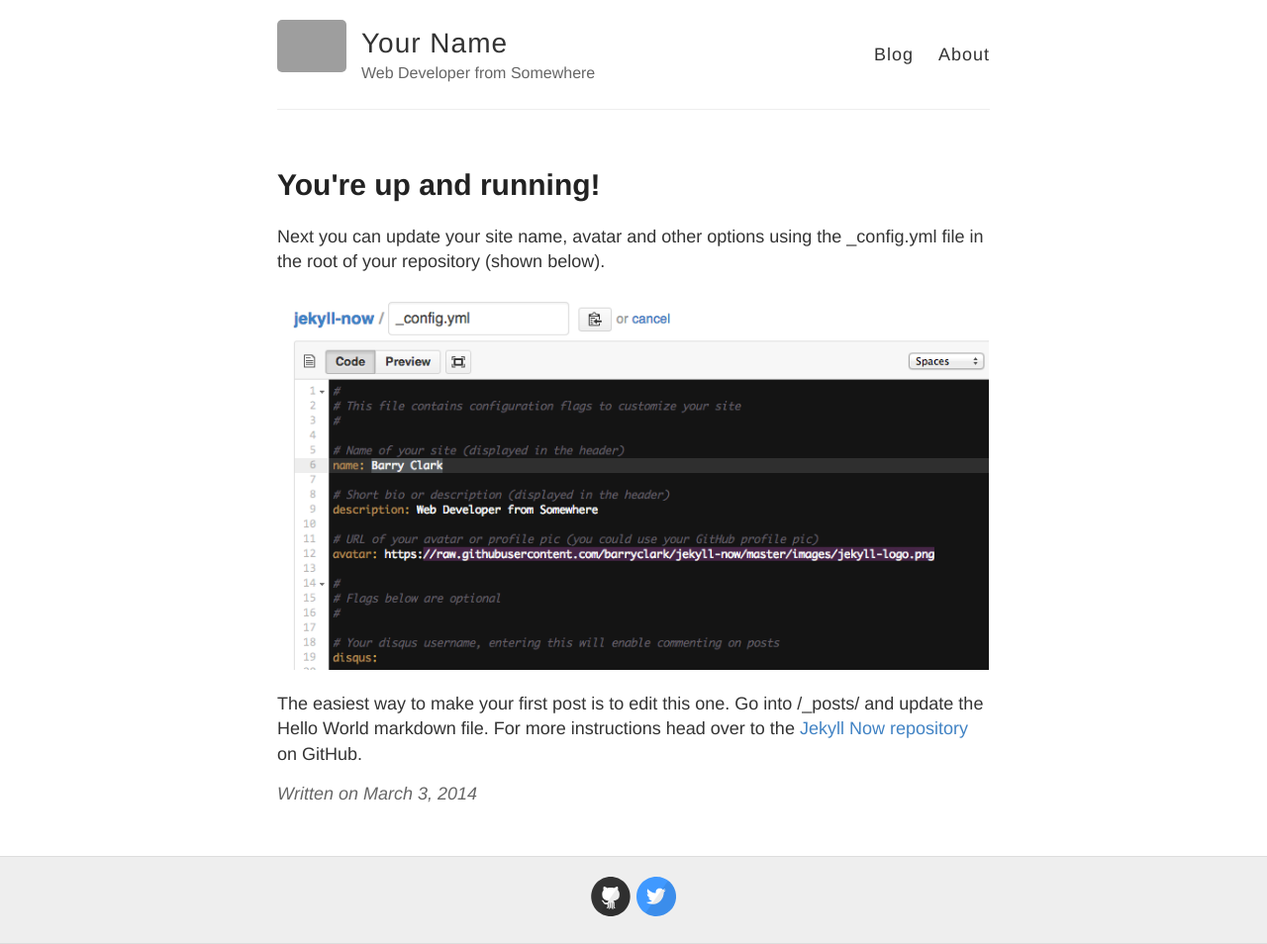
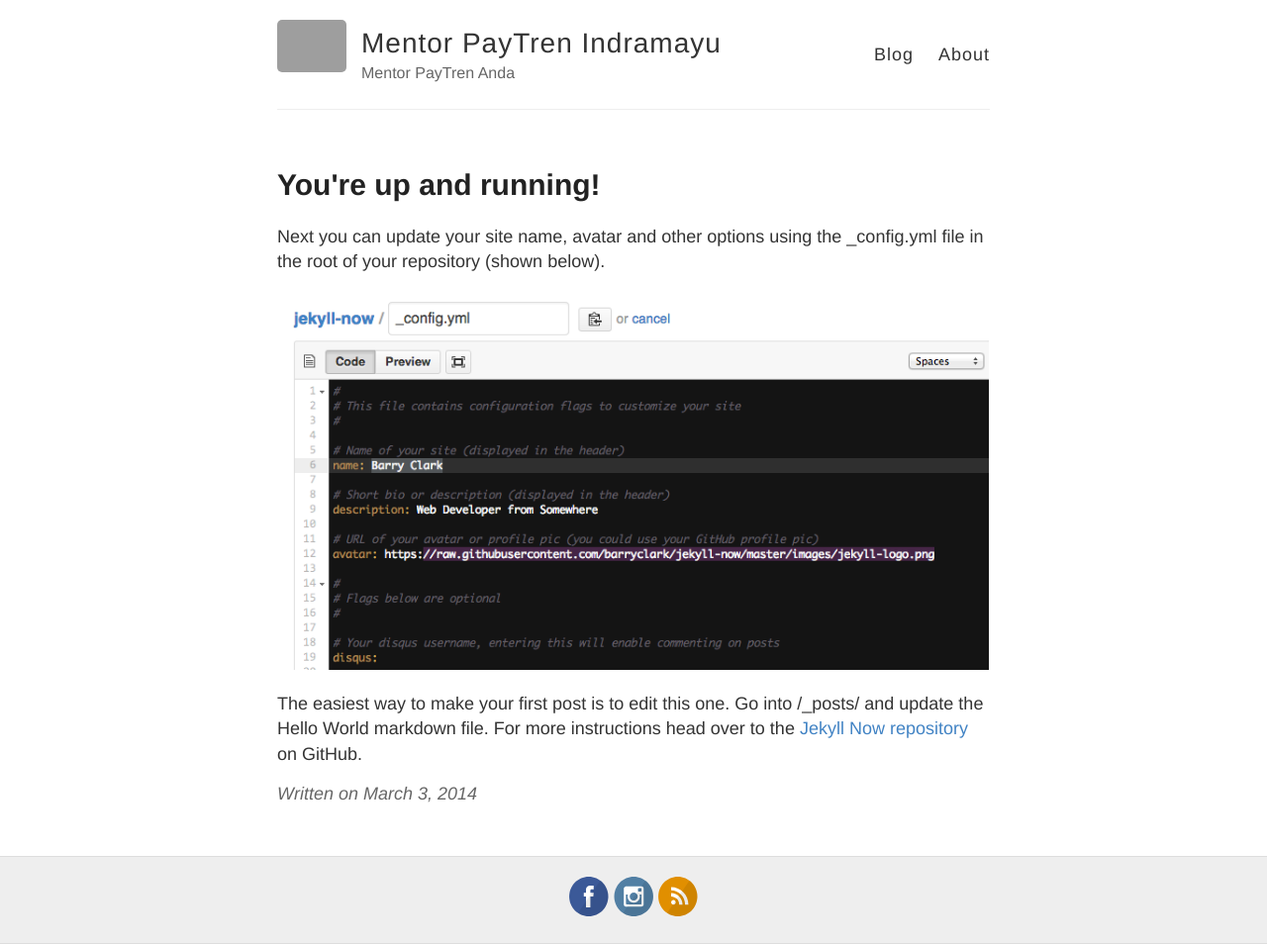
Before and after one commit to adminpaytren/PayTren-Indramayu, a Jekyll site: the page built from _posts/2014-3-3-Hello-World.md, in a window 1280 px wide. Shown: the whole page at 99% size. Built offline with Jekyll 4.4.1, drawn with Linux system fonts in a browser that asks for light colours; comment, search, counter and statistics services are not loaded; grey boxes are pictures that could not be loaded.

Commit message:
Update _config.yml

```diff
--- a/_config.yml
+++ b/_config.yml
@@ -3,10 +3,10 @@
 #
 
 # Name of your site (displayed in the header)
-name: Your Name
+name: Mentor PayTren Indramayu
 
 # Short bio or description (displayed in the header)
-description: Web Developer from Somewhere
+description: Mentor PayTren Anda
 
 # URL of your avatar or profile pic (you could use your GitHub profile pic)
 avatar: https://raw.githubusercontent.com/barryclark/jekyll-now/master/images/jekyll-logo.png
@@ -19,14 +19,14 @@ avatar: https://raw.githubusercontent.com/barryclark/jekyll-now/master/images/je
 footer-links:
   dribbble:
   email:
-  facebook:
+  facebook: shofwa.paytren
   flickr:
-  github: barryclark/jekyll-now
-  instagram:
+  github:
+  instagram: afzhilmi
   linkedin:
   pinterest:
-  rss: # just type anything here for a working RSS icon
-  twitter: jekyllrb
+  rss: Mentor PayTren # just type anything here for a working RSS icon
+  twitter:
   stackoverflow: # your stackoverflow profile, e.g. "users/50476/bart-kiers"
   youtube: # channel/<your_long_string> or user/<user-name>
   googleplus: # anything in your profile username that comes after plus.google.com/
@@ -34,20 +34,20 @@ footer-links:
 
 # Enter your Disqus shortname (not your username) to enable commenting on posts
 # You can find your shortname on the Settings page of your Disqus account
-disqus:
+disqus: Mentor PayTren
 
 # Enter your Google Analytics web tracking code (e.g. UA-2110908-2) to activate tracking
 google_analytics:
 
 # Your website URL (e.g. http://barryclark.github.io or http://www.barryclark.co)
 # Used for Sitemap.xml and your RSS feed
-url:
+url: https://adminpaytren.github.io
 
 # If you're hosting your site at a Project repository on GitHub pages
 # (http://yourusername.github.io/repository-name)
 # and NOT your User repository (http://yourusername.github.io)
 # then add in the baseurl here, like this: "/repository-name"
-baseurl: ""
+baseurl: "/PayTren-Indramayu"
 
 #
 # !! You don't need to change any of the configuration flags below !!
```
